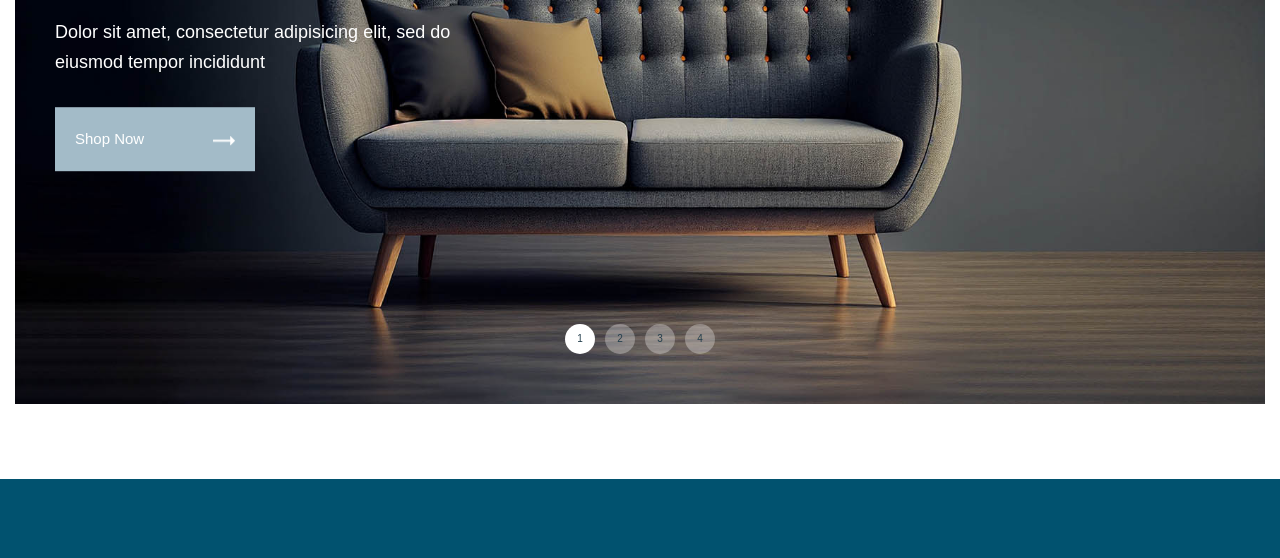
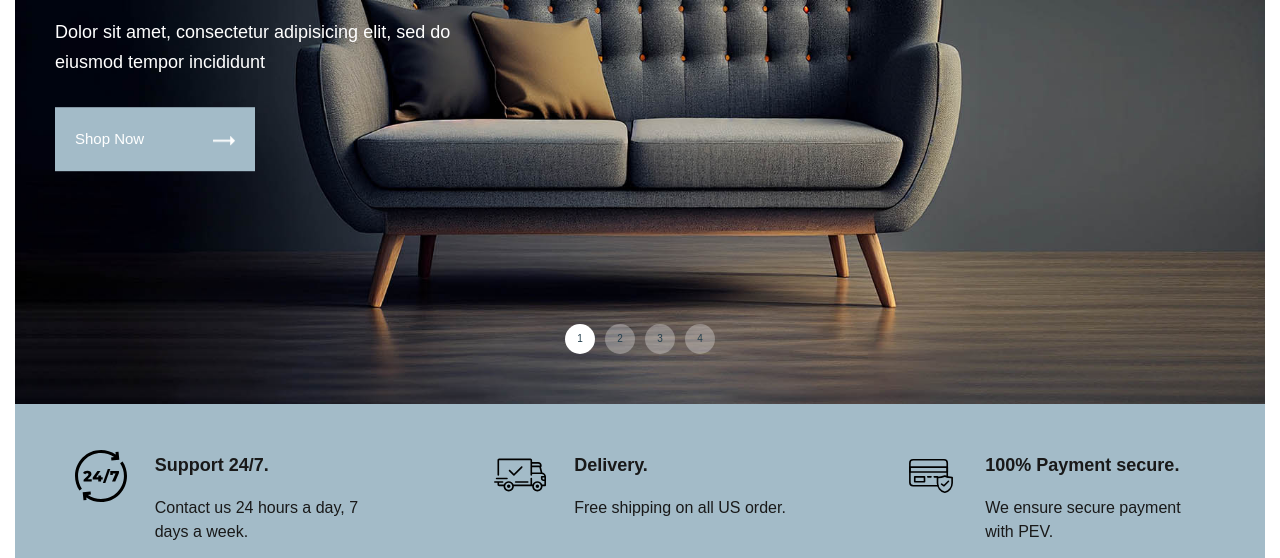
Before and after one commit to dmitriy-works/glee, a website: page app/index.html in a window 1280 px wide. Shown: the part 335-893 px from the top of the page. Drawn offline with nearby package versions, Linux system fonts and the light colour scheme; files that its build step writes are made by us from their sources.

Commit message:
added support

```diff
--- a/app/index.html
+++ b/app/index.html
@@ -96,6 +96,32 @@
         </div>
       </div>
     </section>
+    <div class="support">
+      <div class="container">
+        <div class="support__inner">
+          <div class="support__item support__item--support">
+            <h4 class="support__title">Support 24/7.</h4>
+            <p class="support__text">
+              Contact us 24 hours a day,
+              7 days a week.
+            </p>
+          </div>
+          <div class="support__item support__item--delivery">
+            <h4 class="support__title">Delivery.</h4>
+            <p class="support__text">
+              Free shipping on all US order.
+            </p>
+          </div>
+          <div class="support__item support__item--payment">
+            <h4 class="support__title">100% Payment secure.</h4>
+            <p class="support__text">
+              We ensure secure payment
+              with PEV.
+            </p>
+          </div>
+        </div>
+      </div>
+    </div>
   </div>
 
   <footer class="footer">
--- a/app/scss/_global.scss
+++ b/app/scss/_global.scss
@@ -12,6 +12,7 @@ body {
 }
  .main {
    flex-grow: 1;
+   margin-bottom: 75px;
  }
 .container {
   max-width: 1800px;
--- a/app/scss/style.scss
+++ b/app/scss/style.scss
@@ -79,7 +79,6 @@
   }
 }
 .smart-slider {
-  padding-bottom: 75px;
   &__content {
     max-width: 440px;
     color: #fff;
@@ -142,6 +141,47 @@
 }
 .slick-active button {
   background-color: #fff;
+}
+.support {
+  margin-bottom: 75px;
+  &__inner {
+    display: flex;
+    justify-content: space-around;
+    padding: 45px 0;
+    background-color: $light-color;
+  }
+  &__item {
+    max-width: 300px;
+    padding-left: 80px;
+    position: relative;
+  }
+  .support__item::before {
+    content: '';
+    position: absolute;
+    top: 0;
+    left: 0;
+    width: 52px;
+    height: 54px;
+  }
+  .support__item--support::before {
+    background-image: url('../images/icons/support-1.svg');
+    background-repeat: no-repeat;
+  }
+  .support__item--delivery::before {
+    background-image: url('../images/icons/delivery.svg');
+    background-repeat: no-repeat;
+  }
+  .support__item--payment::before {
+    background-image: url('../images/icons/payment.svg');
+    background-repeat: no-repeat;
+  }
+  &__title {
+    color: $title;
+    font-size: 18px;
+    line-height: 32px;
+    margin-bottom: 15px;
+  }
+
 }
 
 
```
Also changed, not shown: app/images/icons/delivery.svg (added), app/images/icons/payment.svg (added), app/images/icons/support-1.svg (added).
